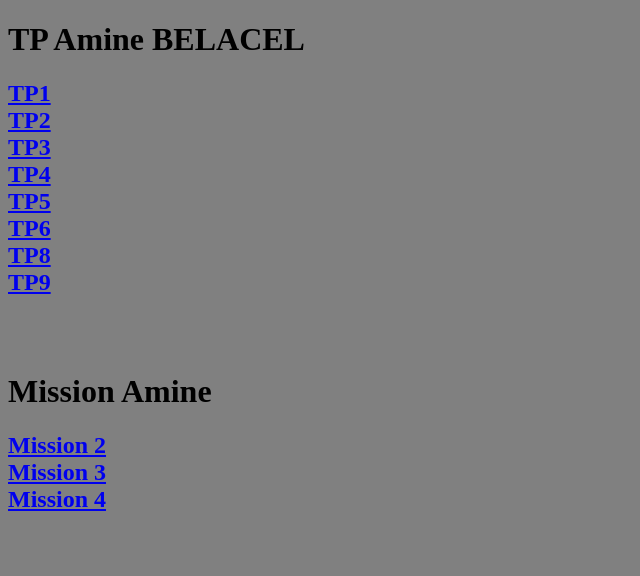
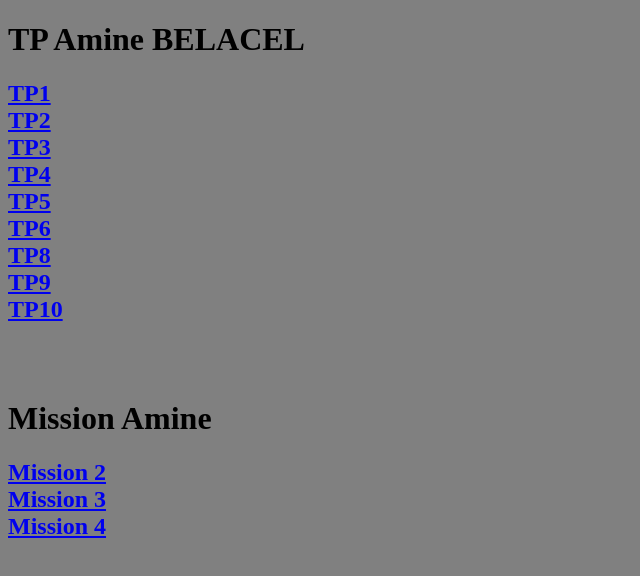
Before and after one commit to Ofrage/toutlestpamine, a plain HTML site: page index.html in a window 1280 px wide. Shown: the whole page, without its empty margins (0-640 px from the left). Drawn offline with Linux system fonts and the light colour scheme.

Commit message:
Update index.html

```diff
--- a/index.html
+++ b/index.html
@@ -17,6 +17,8 @@
     <a href="TP7/index.html"> TP6 </a><br>
     <a href="TP8/index.html"> TP8 </a><br>
     <a href="TP9/index.html"> TP9 </a><br>
+    <a href="TP10/index.html"> TP10 </a><br>
+
 
 </h2>
     <br>
```
